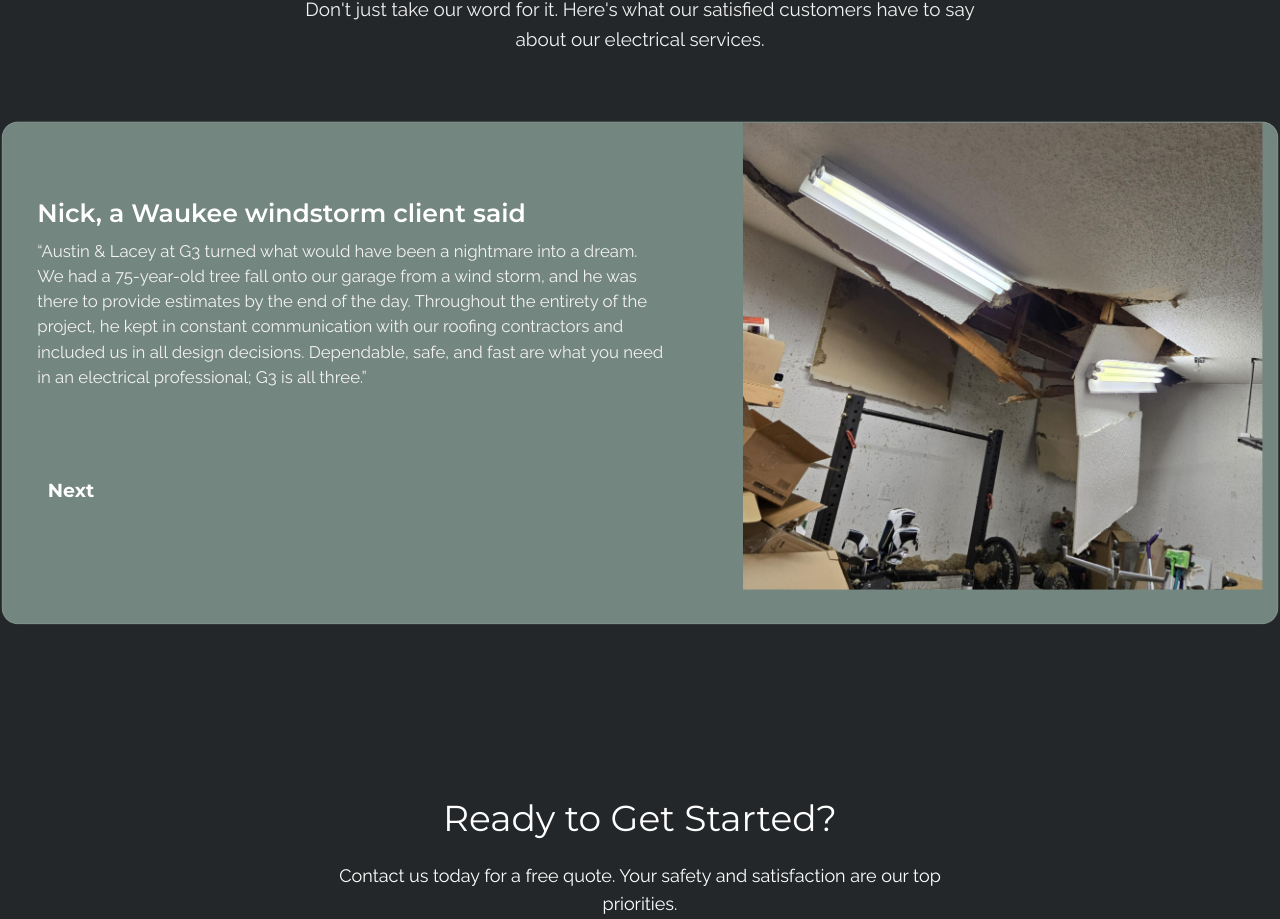
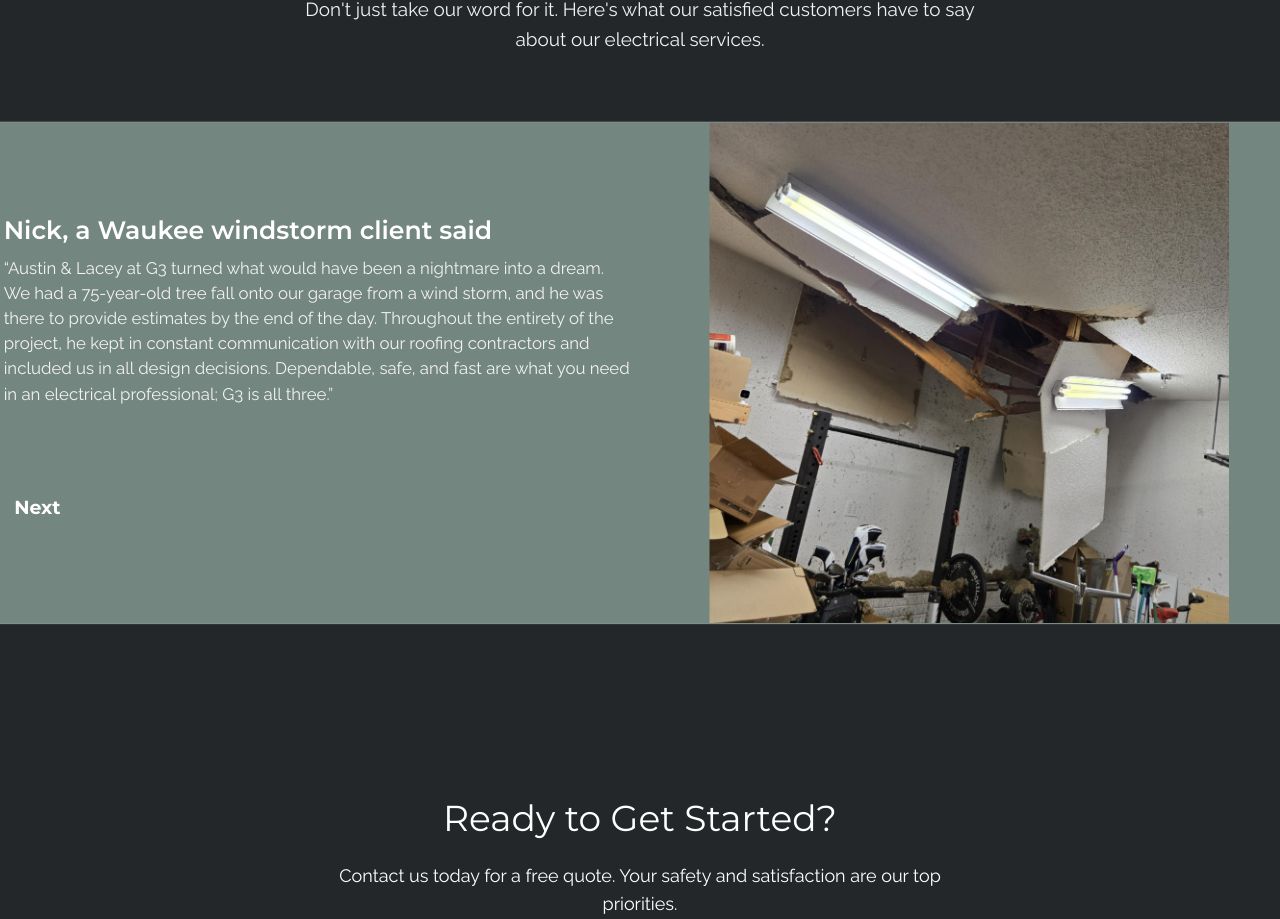
Before and after one commit to g3electricdsm-design/g3, a Next.js app: page / in a window 1280 px wide. Shown: the part 1558-2477 px from the top of the page. Built offline with nearby package versions, Linux system fonts and the light colour scheme; a web font is replaced by a local one.

Commit message:
Remove extra div wrapper so testimonial card can bleed to edge

```diff
--- a/src/components/TestimonialCarousel.tsx
+++ b/src/components/TestimonialCarousel.tsx
@@ -84,6 +84,7 @@ export default function TestimonialCarousel({
             Don&apos;t just take our word for it. Here&apos;s what our satisfied customers have to say about our electrical services.
           </p>
         </motion.div>
+      </div>
 
       <motion.div
         className="rounded-2xl border border-white/10 relative overflow-hidden testimonial-bg"
@@ -92,7 +93,7 @@ export default function TestimonialCarousel({
         animate={{ opacity: 1, y: 0 }}
         transition={{ duration: 0.5 }}
       >
-          <div className="flex gap-[72px] items-stretch overflow-hidden pl-[33px] pr-0 pb-8 max-h-[477px]">
+        <div className="flex gap-[72px] items-stretch overflow-hidden pl-[33px] pr-0 max-h-[477px]">
             {/* Left side - Text content and button */}
             <div className="flex flex-col gap-[72px] items-start justify-center shrink-0 w-full md:w-[600px]">
               <div className="flex flex-col gap-[22px] items-start">
@@ -121,7 +122,7 @@ export default function TestimonialCarousel({
             </div>
 
             {/* Right side - Image (bleeds to edge) */}
-            <div className="overflow-hidden relative shrink-0 w-full md:w-[495px] md:mr-0 md:-mr-8 hidden md:block">
+            <div className="overflow-hidden relative shrink-0 w-full md:w-[495px] hidden md:block">
               <Image
                 src={`/images/testimonials/${currentTestimonial.name.toLowerCase().replace(/\s+/g, '-')}.jpg`}
                 alt={`${currentTestimonial.name} - Customer testimonial`}
@@ -136,7 +137,6 @@ export default function TestimonialCarousel({
             </div>
           </div>
         </motion.div>
-      </div>
     </motion.section>
   );
 }
```
Lines whose indentation alone changed are shown as unchanged.
